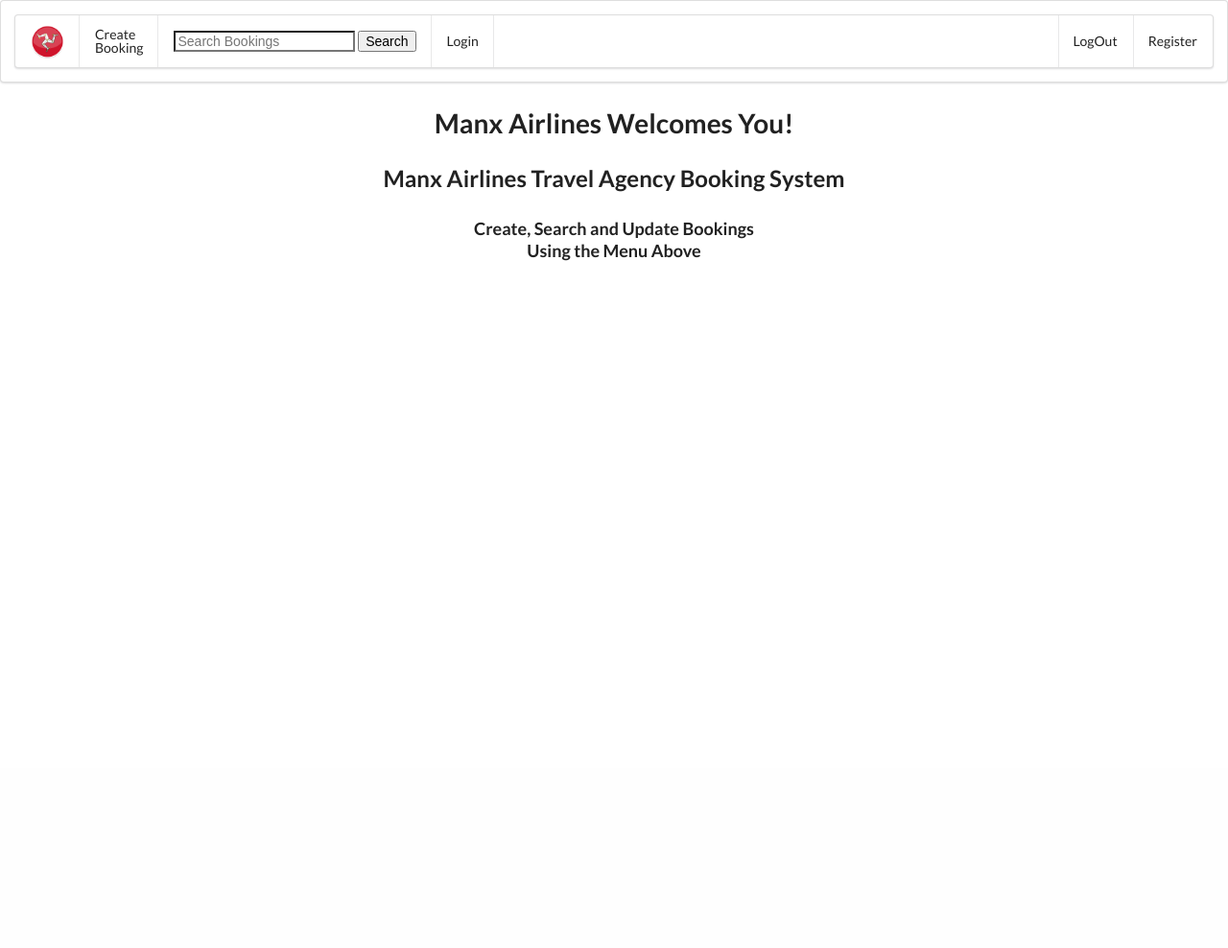
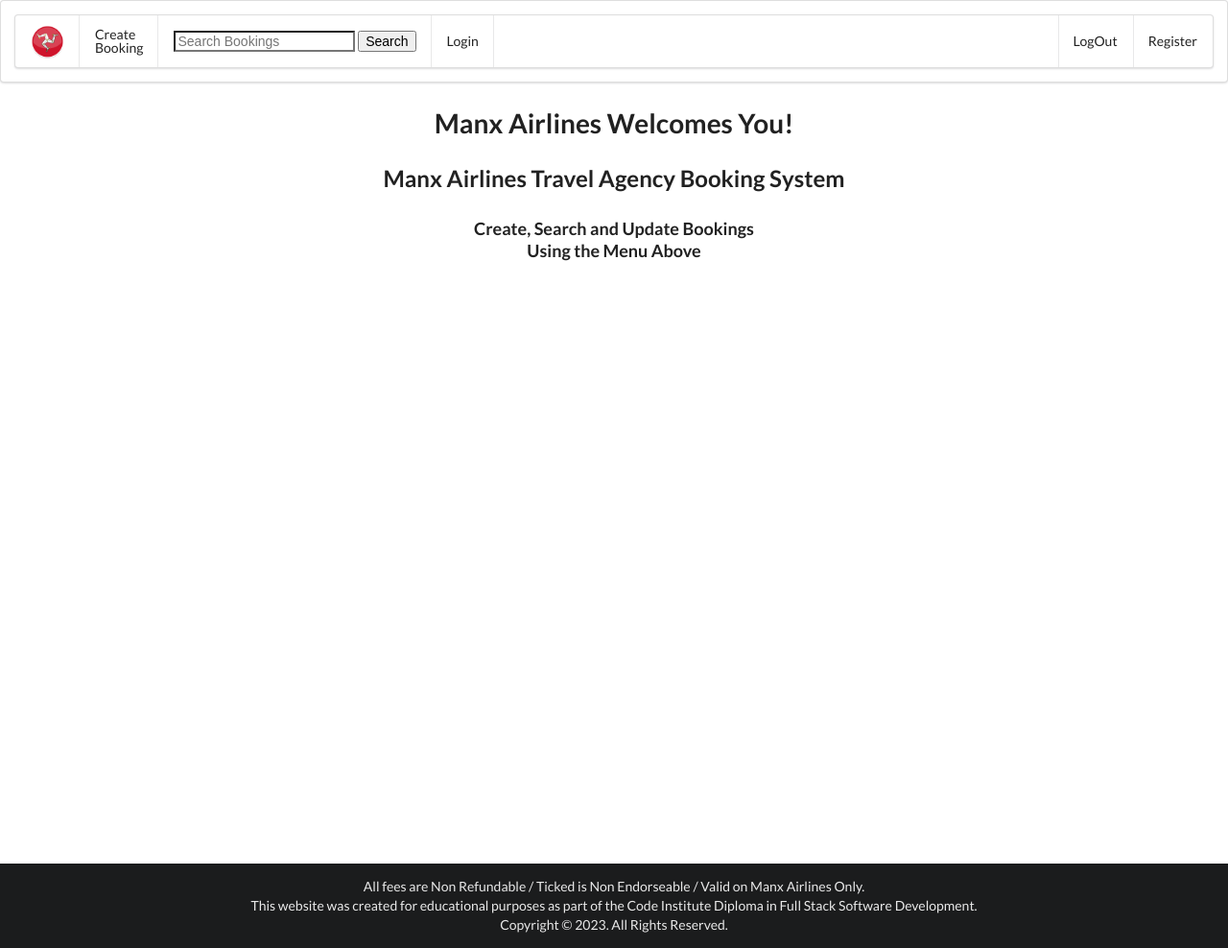
Before and after one commit to DelroyGayle/manx-airlines-booking-system-pp4-version2, a Django app: page / in a window 1280 px wide. Shown: the whole page at 96% size. Before the commit the page ends 272 px from the top, so only its background shows below. Run offline with Django 3.2, Linux system fonts and the light colour scheme; some libraries are stand-ins or nearby versions.

Commit message:
Fix Footer Problem according to https://stackoverflow.com/questions/34250019/footer-semantic-ui

```diff
--- a/booking/static/booking/css/style.css
+++ b/booking/static/booking/css/style.css
@@ -10,8 +10,23 @@
     width: 40%;
 }
 
+/* Footer Solution found at https://stackoverflow.com/questions/34250019/footer-semantic-ui */
 
-/* TODO */
+.my-main-style {min-height:100%;
+    padding-bottom:60px;
+    box-sizing:border-box;
+}
+
+.my-footer-style {
+    background-color: #212121;
+    position: absolute;
+    margin-top: -50px;
+    left: 0;
+    width: 100%;
+    padding: 15px 0;
+}
+
+/* TODO #homepage */
 @media only screen and (min-width: 600px)  {
     #homepage {
         height: 70vh;
--- a/templates/includes/base.html
+++ b/templates/includes/base.html
@@ -2,18 +2,25 @@
 
 <!DOCTYPE html>
 <html lang="en">
+
 <head>
     <meta charset="UTF-8">
     <meta name="viewport" content="width=device-width, initial-scale=1.0">
     <title>{% block title %}Home Page{% endblock %}</title>
-    <link rel="stylesheet" type="text/css" href="https://cdnjs.cloudflare.com/ajax/libs/semantic-ui/2.5.0/semantic.min.css">
+    <link rel="stylesheet" type="text/css"
+        href="https://cdnjs.cloudflare.com/ajax/libs/semantic-ui/2.5.0/semantic.min.css">
     <link rel="stylesheet" type="text/css" href="{% static 'booking/css/style.css' %}">
 </head>
+
 <body>
     {% include "includes/navbar.html" %}
-    <main class="ui large centred container" id="homepage">
-        {% block content %}
-        {% endblock %}
+    <main class="my-main-style">
+        <div class="ui large centred container" id="homepage">
+            {% block content %}
+            {% endblock %}
+        </div>
     </main>
+    {% include 'includes/footer.html' %}
 </body>
+
 </html>
--- a/templates/includes/footer.html
+++ b/templates/includes/footer.html
@@ -1,7 +1,7 @@
 
 
 <!-- footer -->
-<footer class="ui inverted vertical center aligned segment">
+<footer class="ui inverted vertical center aligned segment footer my-footer-style">
     <div>
         All fees are Non Refundable / Ticked is Non Endorseable / Valid on Manx Airlines Only.
         <br>
```
